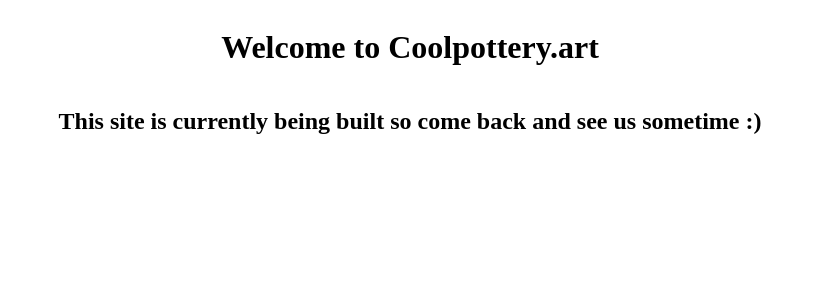
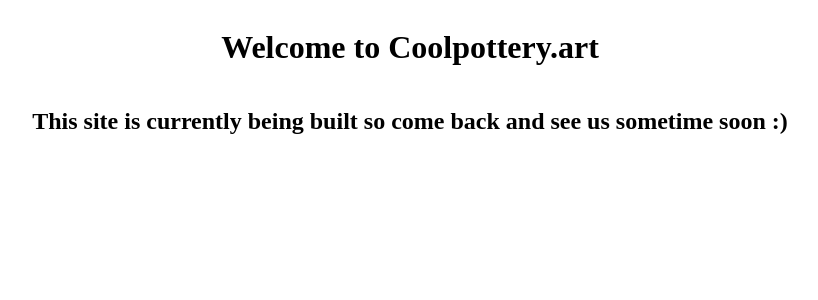
Before and after one commit to timknapp12/cool-pottery, a Next.js app: page / in a window 1280 px wide. Shown: the top 300 px of the page, without its empty margins (230-1048 px from the left). Built offline with nearby package versions, Linux system fonts and the light colour scheme.

Commit message:
add text to home page

```diff
--- a/src/pages/index.js
+++ b/src/pages/index.js
@@ -12,7 +12,8 @@
       <Flexbox flexDirection="column">
         <h1>Welcome to Coolpottery.art</h1>
         <h2>
-          This site is currently being built so come back and see us sometime :)
+          This site is currently being built so come back and see us sometime
+          soon :)
         </h2>
       </Flexbox>
     </Flexbox>
```
